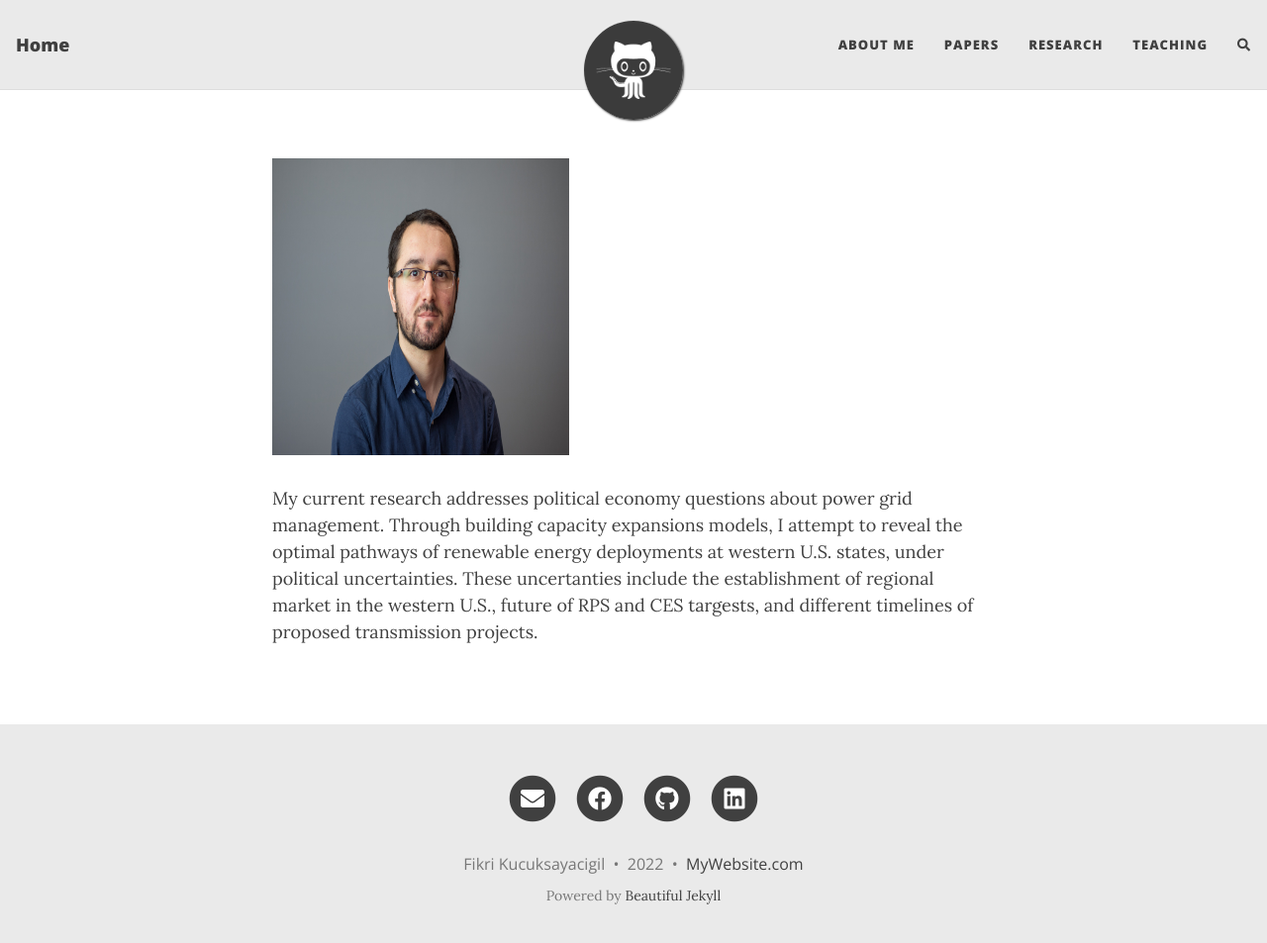
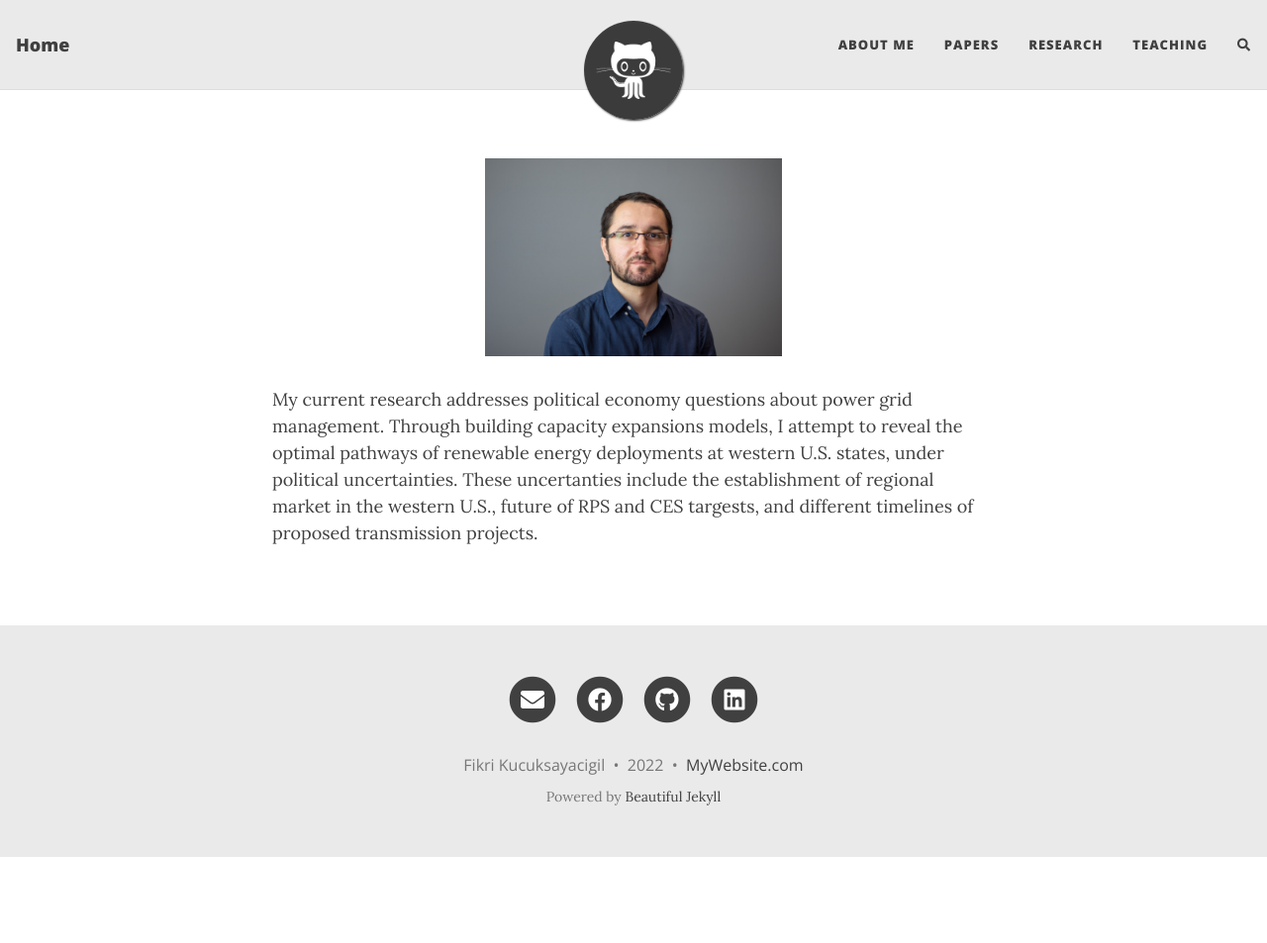
Before and after one commit to fikrikscg/fikrikscg.github.io, a Jekyll site: the page built from index.md, in a window 1280 px wide and 966 px high. Shown: the top 953 px of the window at 99% size. Built offline with Jekyll 4.4.1, drawn with Linux system fonts in a browser that asks for light colours; nearby versions of some CDN libraries; comment, search, counter and statistics services are not loaded.

Commit message:
Update index.md

```diff
--- a/index.md
+++ b/index.md
@@ -2,6 +2,8 @@
 layout: page
 ---
 
-<img src="/assets/img/profile.jpg" width="300" height="300">
+<p align="center">
+  <img width="300" height="200" src="/assets/img/profile.jpg">
+</p>
 
 My current research addresses political economy questions about power grid management. Through building capacity expansions models, I attempt to reveal the optimal pathways of renewable energy deployments at western U.S. states, under political uncertainties. These uncertanties include the establishment of regional market in the western U.S., future of RPS and CES targests, and different timelines of proposed transmission projects.
```
